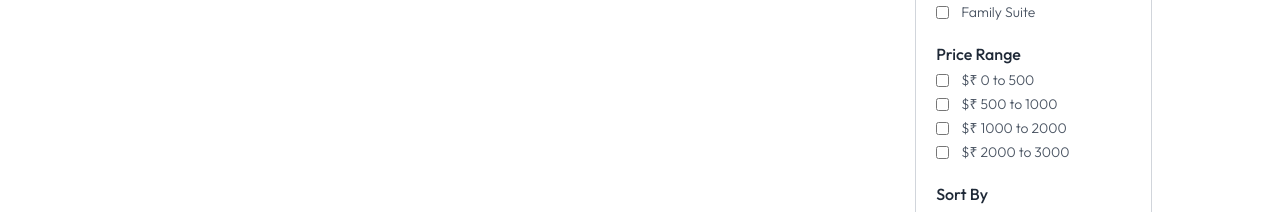
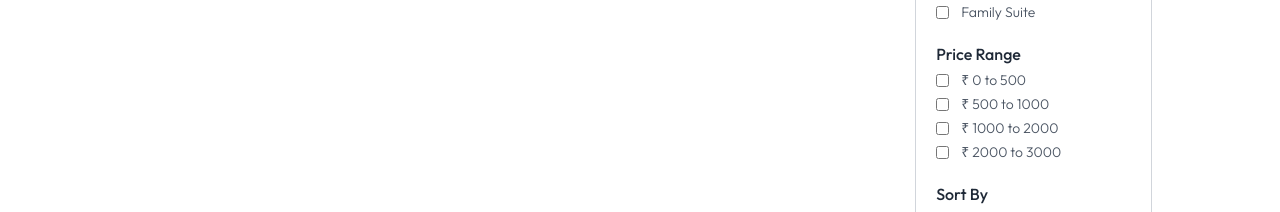
Before and after one commit to jankeeprasad11/hotel-booking, a React (Vite) app in the folder client/: page /rooms in a window 1280 px wide. Shown: the part 372-584 px from the top of the page. Built offline with nearby package versions, Linux system fonts and the light colour scheme; no server answers; a web font is replaced by a local one.

Commit message:
currency added

```diff
--- a/client/src/pages/AllRooms.jsx
+++ b/client/src/pages/AllRooms.jsx
@@ -150,7 +150,7 @@ const AllRooms = () => {
                         ))}
                     </div>
                     {/* Room Price per Night */}
-                    <p className='text-xl font-medium text-gray-700'>${room.pricePerNight} /night</p>
+                    <p className='text-xl font-medium text-gray-700'>{currency}{room.pricePerNight} /night</p>
                 </div>
             </div>
         ))}
@@ -179,7 +179,7 @@ const AllRooms = () => {
             <div className='px-5 pt-5'>
                 <p className='font-medium text-gray-800'>Price Range</p>
                 {priceRanges.map((range, index)=>(
-                    <CheckBox key={index} label={`$${currency} ${range}`} selected={selectedFilters.priceRange.includes(range)}
+                    <CheckBox key={index} label={`${currency} ${range}`} selected={selectedFilters.priceRange.includes(range)}
                     onChange={(checked)=> handleFilterChange(checked, range, 'priceRange')}/>
                 ))}
             </div>
--- a/client/src/pages/RoomDetails.jsx
+++ b/client/src/pages/RoomDetails.jsx
@@ -8,7 +8,7 @@ import { data } from "autoprefixer";
 
 const RoomDetails = () => {
   const { id } = useParams();
-  const {rooms, getToken, axios, navigate} = useAppContext()
+  const {rooms, getToken, axios, navigate, currency} = useAppContext()
   const [room, setRoom] = useState(null);
   const [mainImage, setMainImage] = useState(null);
   const [checkInDate, setCheckInDate] = useState(null)
@@ -122,7 +122,7 @@ const RoomDetails = () => {
                 </div>
             </div>
             {/* Room Price */}
-            <p className="text-2xl font-medium">${room.pricePerNight}/night</p>
+            <p className="text-2xl font-medium">{currency}{room.pricePerNight}/night</p>
         </div>
 
         {/* CheckIn CheckOut Form */}
```
